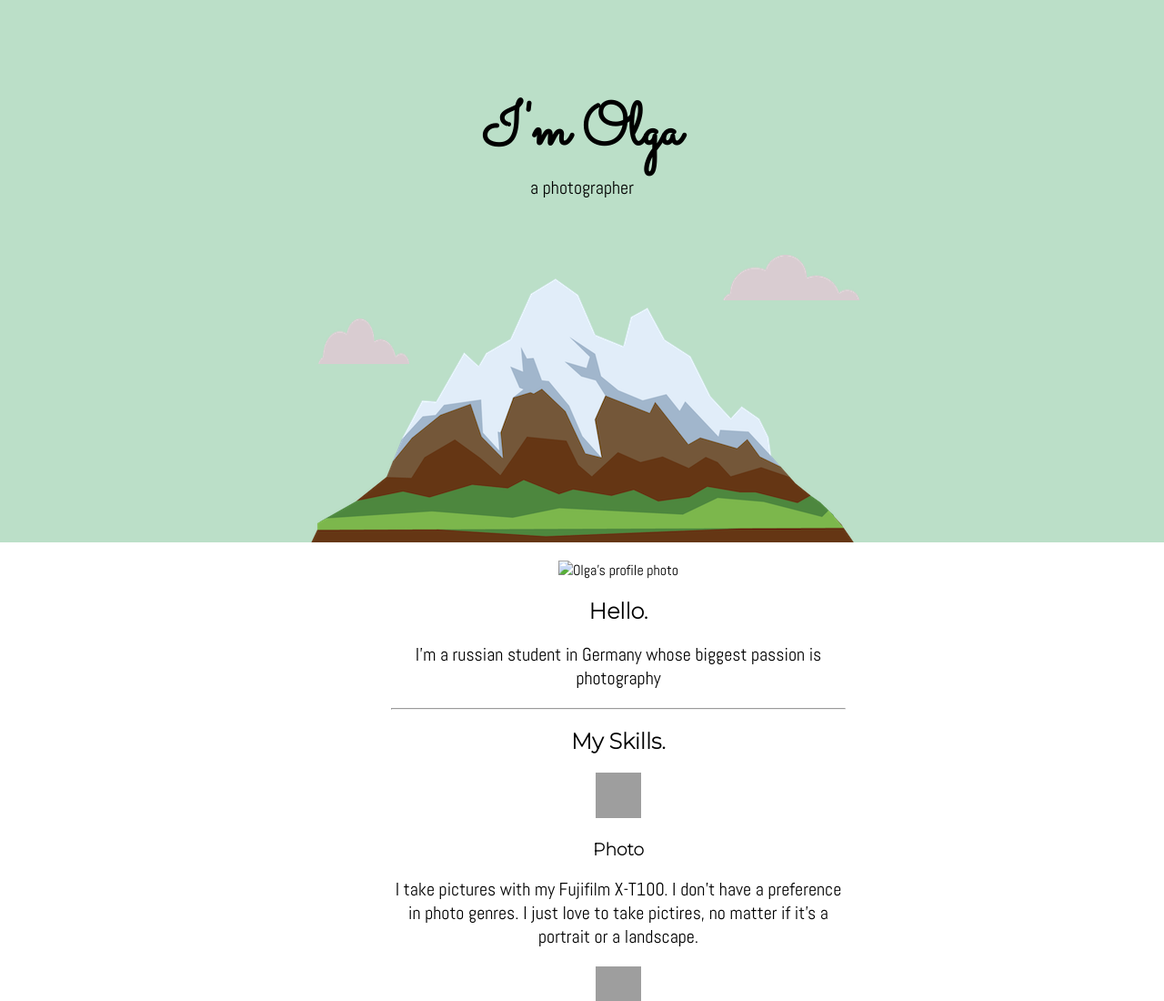
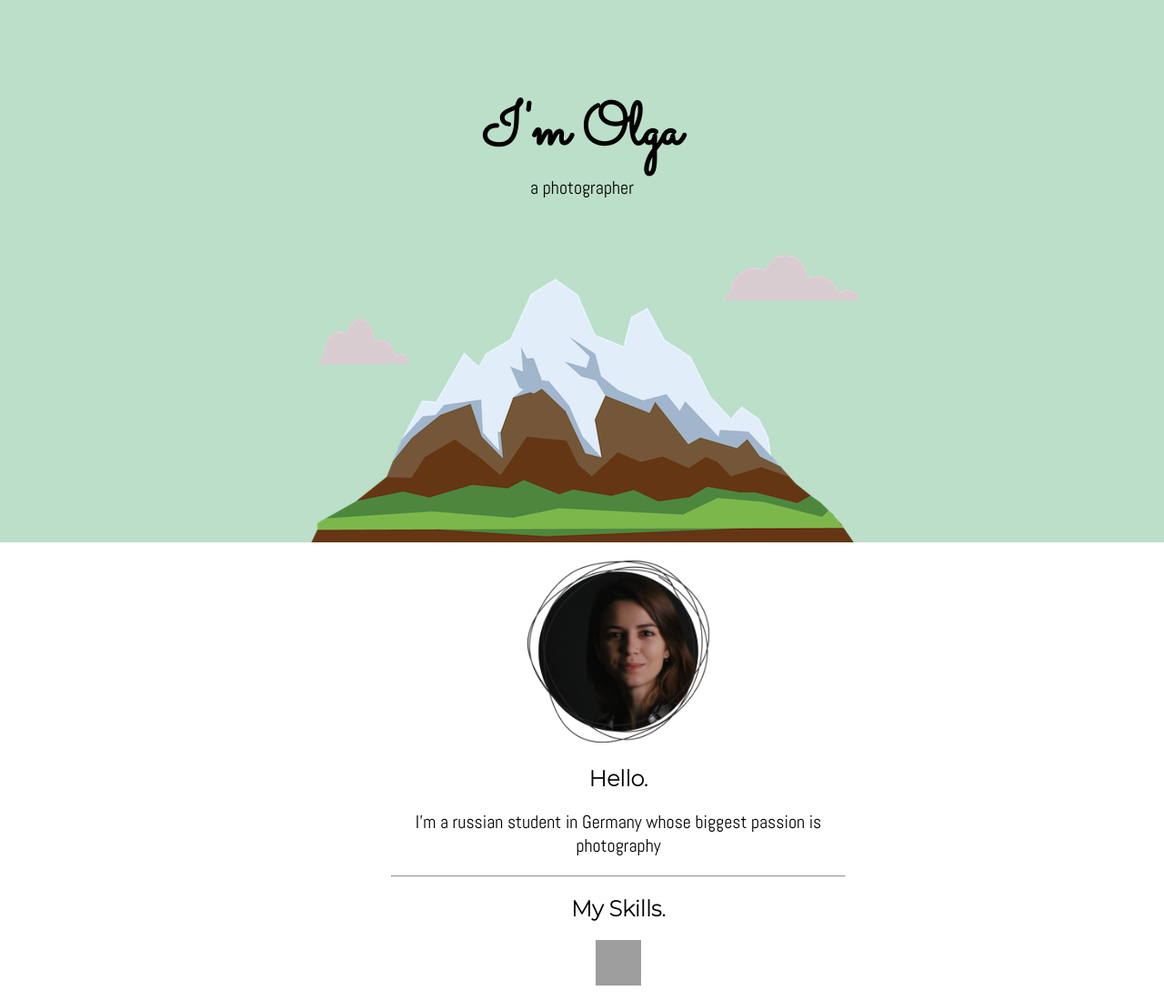
Before and after one commit to olmatthew/CV, a plain HTML site: page index.html in a window 1280 px wide. Shown: the top 1100 px of the page at 91% size. Drawn offline with Linux system fonts and the light colour scheme; grey boxes are pictures that could not be loaded; files whose address does not match are found by name.

Commit message:
Update index.html

```diff
--- a/index.html
+++ b/index.html
@@ -18,7 +18,7 @@
     </div>
     <div class="middle-container">
       <div class="profile">
-        <img class="profilephoto" src="images\729_oooo.plus.png" alt="Olga's profile photo">
+        <img class="profilephoto" src="https://github.com/olmatthew/CV/blob/main/729_oooo.plus.png" alt="Olga's profile photo">
         <h2>Hello.</h2>
         <p>I'm a russian student in Germany whose biggest passion is photography</p>
       </div>
```
